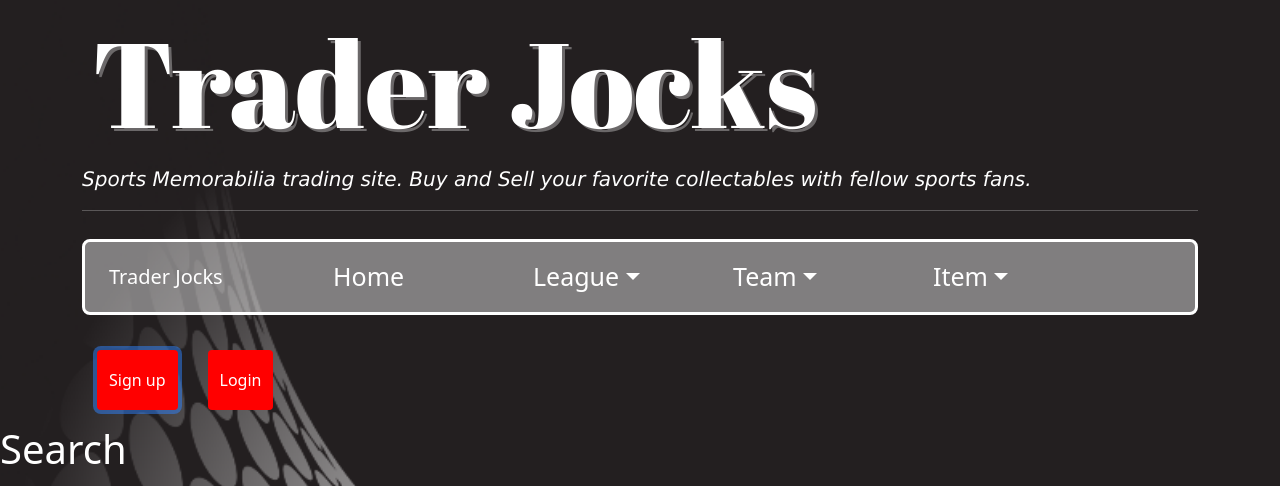
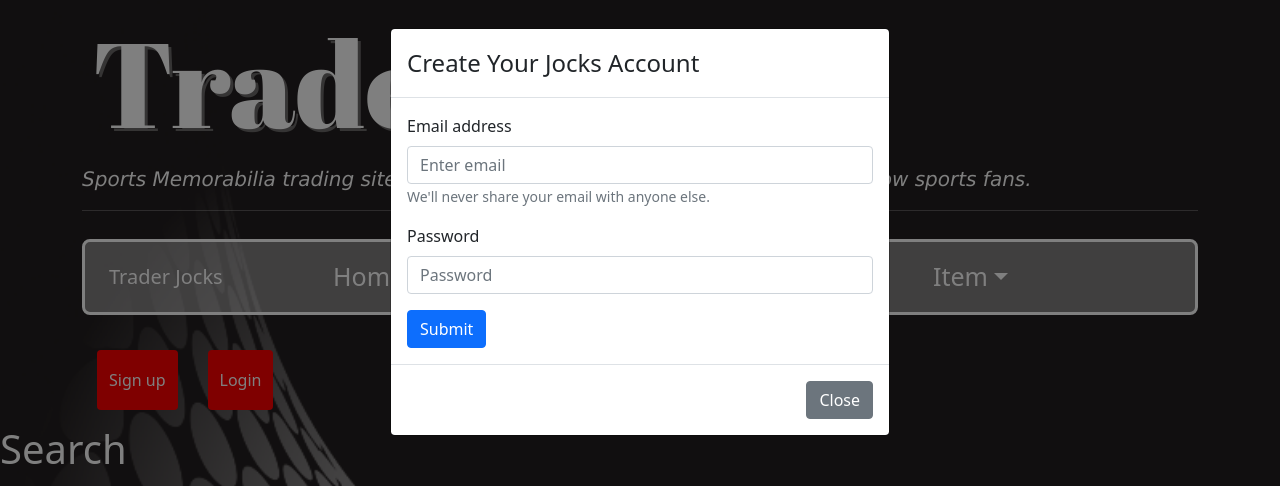
Before and after one commit to ashasan1/trader-jocks, a React (Create React App) app in the folder client/: page /search in a window 1280 px wide. Both pictures are taken after a click on the button "Sign up". Shown: the top 486 px of the page. Built offline with nearby package versions, Linux system fonts and the light colour scheme; a web font is replaced by a local one.

Commit message:
added modal functionality for login/signup buttons

```diff
--- a/client/src/App.js
+++ b/client/src/App.js
@@ -10,6 +10,7 @@
 import TraderJocksLogo from './components/TraderJocksLogo';
 import Header from './components/Header';
 import Footer from './components/Footer';
+import Signup from './components/Signup';
 
 const client = new ApolloClient({
   cache:new InMemoryCache(),
@@ -38,6 +39,7 @@
             <Route exact path='/' component={Home} />
             <Route exact path='/search' component={Search} />
             <Route exact path='/item' component={Item} />
+            <Route exact path='/Signup' component={Signup} />
             <Route render={() => <h1 className='display-2'>Wrong page!</h1>} />
           </Switch>
           </>
--- a/client/src/components/TraderNavbar.js
+++ b/client/src/components/TraderNavbar.js
@@ -1,8 +1,26 @@
 import React from 'react';
-import { Carousel, Container, Col, Form, Button, Card, CardColumns, Navbar, NavDropdown, Nav } from 'react-bootstrap';
+import { useState } from 'react';
+import { Carousel, Container, Col, Form, Button, Card, CardColumns, Navbar, NavDropdown, Nav, Modal } from 'react-bootstrap';
 import '../index.css'
+import { useHistory } from 'react-router-dom';
+
+
+
+
+
+
 
 function TraderNavbar () {
+
+  const [show, setShow] = useState(false);
+  const handleClose = () => setShow(false);
+  const handleShow = () => setShow(true);
+
+  const [show2, setShow2] = useState(false);
+  const handleClose2 = () => setShow2(false);
+  const handleShow2 = () => setShow2(true);
+
+
     return (
         <>
         <div className="container">
@@ -47,12 +65,90 @@
 </Navbar>
             </div>
             <div className="col-md signupcontainer">
-              <Button id="signlogbtn">
+              <Button onClick={handleShow} id="signlogbtn">
                 Sign up
               </Button>
-              <Button id="signlogbtn">
+              <Button onClick={handleShow2} id="signlogbtn">
                 Login
               </Button>
+
+
+
+
+      <Modal
+        show={show}
+        onHide={handleClose}
+        backdrop="static"
+        keyboard={false}
+      >
+        <Modal.Header>
+          <Modal.Title>Create Your Jocks Account</Modal.Title>
+        </Modal.Header>
+        <Modal.Body>
+          <Form>
+            <Form.Group className="mb-3" controlId="formBasicEmail">
+              <Form.Label>Email address</Form.Label>
+              <Form.Control type="email" placeholder="Enter email" />
+              <Form.Text className="text-muted">
+                We'll never share your email with anyone else.
+              </Form.Text>
+            </Form.Group>
+
+            <Form.Group className="mb-3" controlId="formBasicPassword">
+              <Form.Label>Password</Form.Label>
+              <Form.Control type="password" placeholder="Password" />
+            </Form.Group>
+            <Form.Group className="mb-3" controlId="formBasicCheckbox">
+            </Form.Group>
+            <Button variant="primary" type="submit">
+              Submit
+            </Button>
+          </Form>
+        </Modal.Body>
+        <Modal.Footer>
+          <Button variant="secondary" onClick={handleClose}>
+            Close
+          </Button>
+        </Modal.Footer>
+      </Modal>
+
+      <Modal
+        show={show2}
+        onHide={handleClose2}
+        backdrop="static"
+        keyboard={false}
+      >
+        <Modal.Header>
+          <Modal.Title>Login To Your Jocks Account</Modal.Title>
+        </Modal.Header>
+        <Modal.Body>
+          <Form>
+            <Form.Group className="mb-3" controlId="formBasicEmail">
+              <Form.Label>Email address</Form.Label>
+              <Form.Control type="email" placeholder="Enter email" />
+              <Form.Text className="text-muted">
+                Enter email associated with your Jocks Account
+              </Form.Text>
+            </Form.Group>
+
+            <Form.Group className="mb-3" controlId="formBasicPassword">
+              <Form.Label>Password</Form.Label>
+              <Form.Control type="password" placeholder="Password" />
+            </Form.Group>
+            <Form.Group className="mb-3" controlId="formBasicCheckbox">
+            </Form.Group>
+            <Button variant="primary" type="submit">
+              Submit
+            </Button>
+          </Form>
+        </Modal.Body>
+        <Modal.Footer>
+          <Button variant="secondary" onClick={handleClose2}>
+            Close
+          </Button>
+        </Modal.Footer>
+      </Modal>
+
 
 
             </div>
@@ -68,4 +164,9 @@
 }
 
 
+
+
+
+
+
 export default TraderNavbar;
--- a/client/src/pages/Search.js
+++ b/client/src/pages/Search.js
@@ -1,6 +1,7 @@
 import React from 'react';
 // import Auth from '../utils/auth';
 import { Carousel, Container, Col, Form, Button, Card, CardColumns } from 'react-bootstrap';
+import { Redirect } from 'react-router-dom';
 import '../index.css'
 
 function Search() {
```
